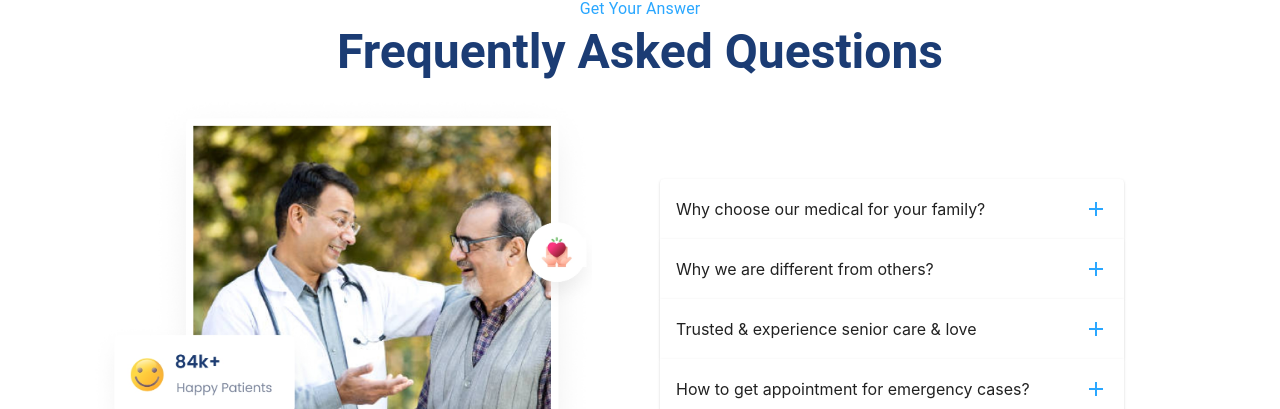
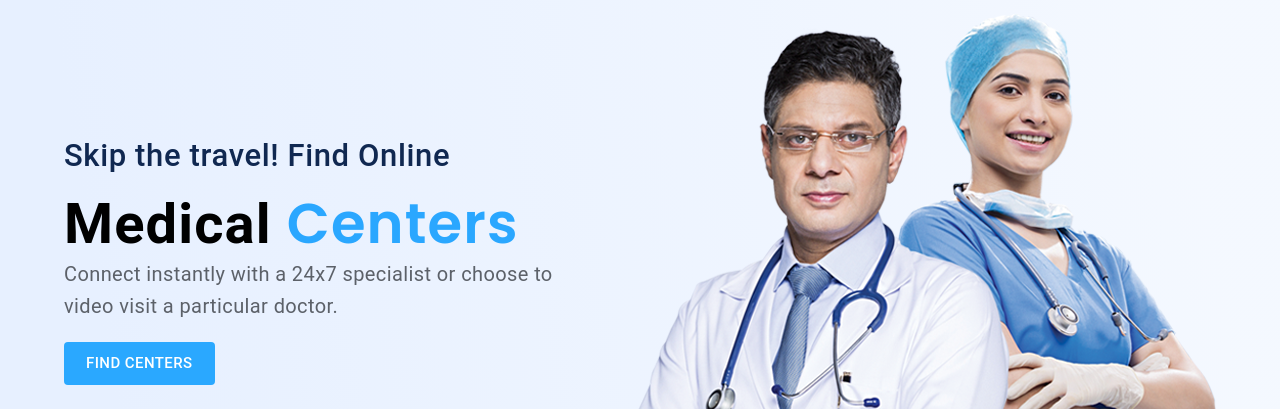
Before and after one commit to Kaifi-10/Medify, a React (Create React App) app: page / in a window 1280 px wide. Shown: the part 391-800 px from the top of the page. Built offline with nearby package versions, Linux system fonts and the light colour scheme.

Commit message:
Hero Section

```diff
--- a/src/App.js
+++ b/src/App.js
@@ -1,5 +1,6 @@
 
 import './App.css';
+import HomePage from './Components/HomePage/HomePage';
 import Navbar from './Components/Navbar/Navbar';
 import DownloadApp from './Components/Sections/DownloadApp/DownloadApp';
 import FAQs from './Components/Sections/FAQs/FAQs';
@@ -8,7 +9,8 @@ import Footer from './Components/Sections/Footer/Footer';
 function App() {
   return (
     <div className="App">
-      <Navbar />
+      {/* <Navbar /> */}
+      <HomePage />
       <FAQs />
       <DownloadApp />
       <Footer />
--- /dev/null
+++ b/src/Components/HomePage/HomePage.jsx
@@ -0,0 +1,20 @@
+import { Box } from '@mui/material'
+import React from 'react'
+import HeroSection from '../Sections/HeroSection/HeroSection'
+import Navbar from '../Navbar/Navbar'
+import styles from './HomePage.module.css'
+
+function HomePage() {
+  return (
+    <Box >
+        <Box className={styles.homeContainerBox}>
+            <Navbar />
+            <HeroSection />
+
+        </Box>
+
+    </Box>
+  )
+}
+
+export default HomePage
--- /dev/null
+++ b/src/Components/HomePage/HomePage.module.css
@@ -0,0 +1,8 @@
+.homeContainerBox{
+    background: linear-gradient(81deg, #E7F0FF 9.01%, rgba(232, 241, 255, 0.47) 89.11%);
+    width: 100%;
+    /* height: 832px;
+    top: 40px; */
+
+
+}
--- /dev/null
+++ b/src/Components/Sections/HeroSection/HeroSection.jsx
@@ -0,0 +1,38 @@
+import { Box, Button, Container, Grid, Stack, Typography } from '@mui/material'
+import React from 'react'
+import heroImg from '../../../assets/heroImage.png'
+import styles from './HeroSection.module.css'
+import { Link } from 'react-router-dom'
+
+function HeroSection() {
+  return (
+    <Box className={styles.boxContainer}>
+        <Container>
+            <Grid container>
+                <Stack direction={{sx:'column', md:'row'}} spacing={5} alignItems='center' pt={2}>
+                    <Box className={styles.textContainer}>
+                        <Typography variant='h4' className={styles.textSkip}>
+                            Skip the travel! Find Online
+                        </Typography>
+                        <Typography variant='h2' className={styles.textMedical}>
+                            Medical <span> Centers</span>
+                        </Typography>
+                        <Typography className={styles.textConnect}>
+                            Connect instantly with a 24x7 specialist or choose to video visit a particular doctor.
+                        </Typography>
+
+                        <Link to='/search'>
+                            <Button variant='contained' size="large" disableElevation className={styles.heroButton}>Find Centers</Button>
+                        </Link>
+
+                    </Box>
+                    <Box  component='img' src={heroImg}/>
+                </Stack>
+            </Grid>
+        </Container>
+
+    </Box>
+  )
+}
+
+export default HeroSection
--- /dev/null
+++ b/src/Components/Sections/HeroSection/HeroSection.module.css
@@ -0,0 +1,65 @@
+.textContainer{
+    text-align: left;
+}
+
+span{
+    color: #2AA7FF;
+    font-family: 'Poppins';
+    font-size: 56px;
+    font-weight: 700;
+    line-height: 68px;
+    letter-spacing: 0.02em;
+    /* text-align: left; */
+
+
+}
+
+.textMedical{
+    font-family: 'Poppins';
+    font-size: 56px !important;
+    font-weight: 700 !important;
+    line-height: 68px !important;
+    letter-spacing: 0.02em !important;
+    /* text-align: left ; */
+
+}
+
+.textSkip {
+    font-family: 'Poppins';
+    font-size: 31px !important;
+    font-weight: 500 !important;
+    line-height: 68px !important;
+    letter-spacing: 0.02em !important;
+    /* text-align: left; */
+    color: #102851;
+
+
+}
+
+.textConnect{
+    color: #5C6169;
+    font-family: 'Poppins';
+    font-size: 20px !important;
+    /* font-weight: 400 !important; */
+    line-height: 32px !important;
+    letter-spacing: 0.02em !important;
+    /* text-align: left; */
+
+
+}
+
+.heroButton{
+    width: Hug (177px)px;
+    height: Hug (48px)px;
+    padding: 12px 36px 12px 36px;
+    border-radius: 8px ;
+    background: #2AA8FF !important;
+    margin-top: 20px !important;
+
+
+}
+/*
+.boxContainer{
+    background: linear-gradient(81deg, #E7F0FF 9.01%, rgba(232, 241, 255, 0.47) 89.11%);
+
+} */
```
